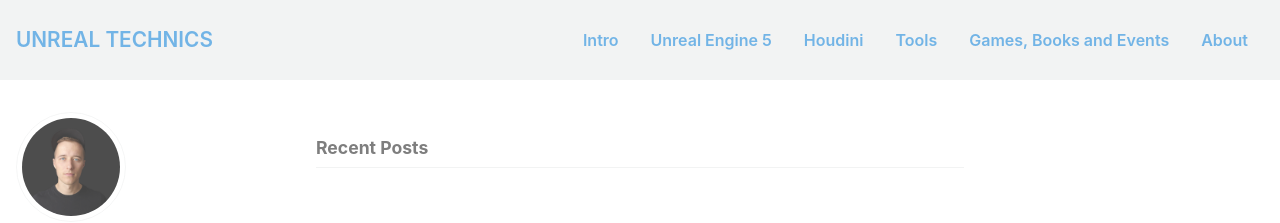
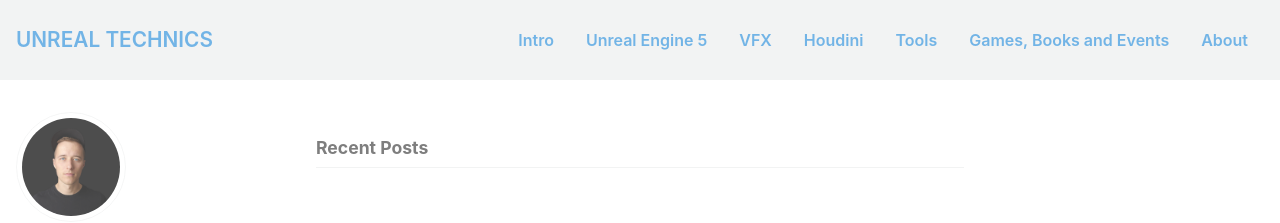
Before and after one commit to AdamKomarowski/unrealtechart, a Jekyll site: the page built from index.html, in a window 1280 px wide and 900 px high. Shown: the top 223 px of the window. Built offline with Jekyll 4.4.1, drawn with Linux system fonts in a browser that asks for light colours; nearby versions of some CDN libraries.

Commit message:
navigation

```diff
--- a/_data/navigation.yml
+++ b/_data/navigation.yml
@@ -8,6 +8,8 @@ main:
    # url: /book/coding/
   - title: "Unreal Engine 5"
     url: /book/unrealengine/
+  - title: "VFX"
+    url: /book/vfx/
   - title: "Houdini"
     url: /book/houdini/
   - title: "Tools"
```
